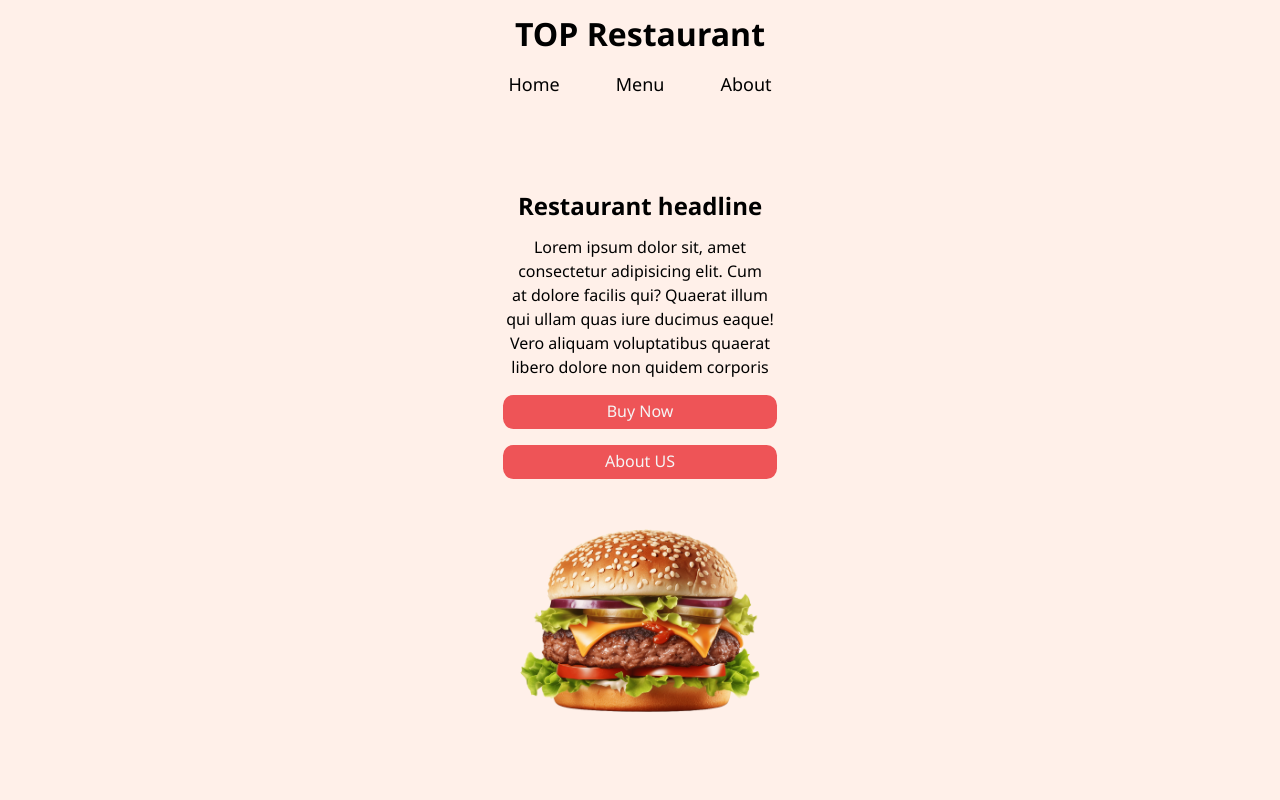
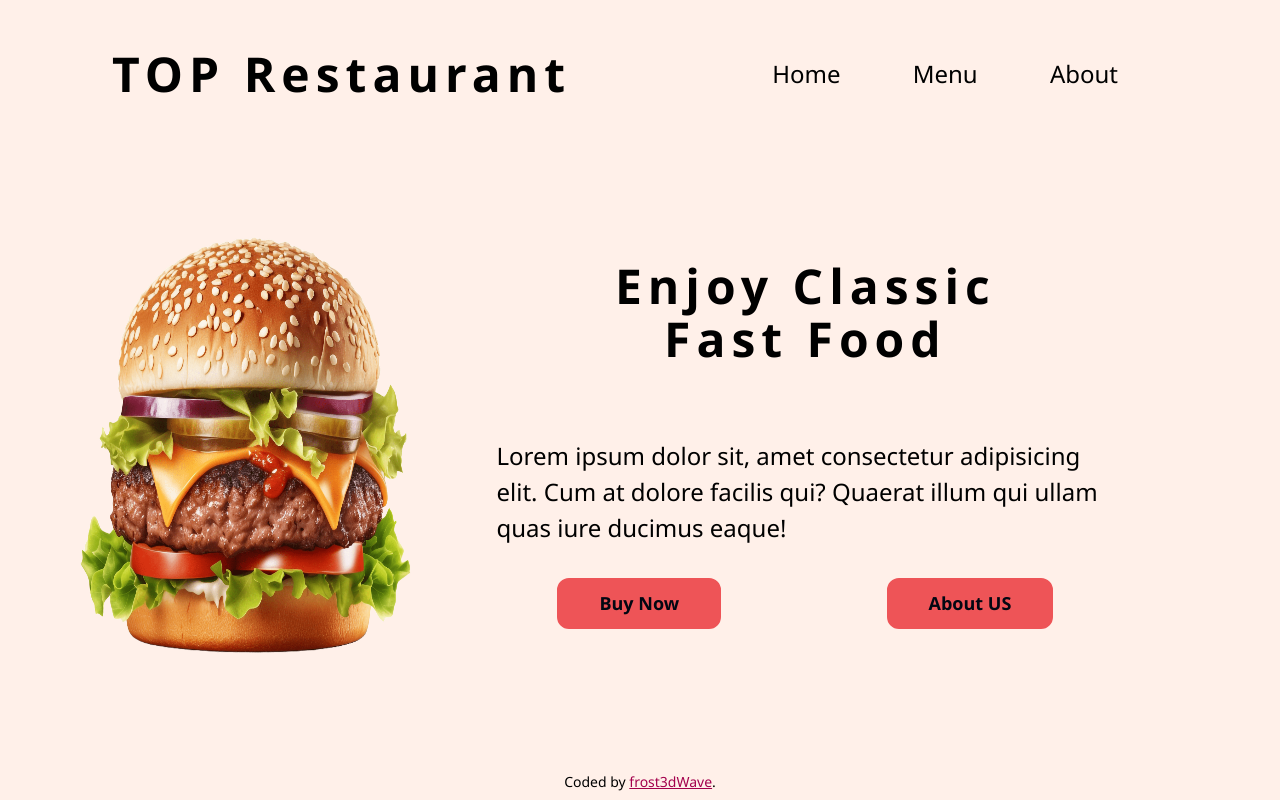
Before and after one commit to frost3dWave/Restaurant-Page, a website built with webpack: page src/template.html in a window 1280 px wide. Shown: the top 800 px of the page. Built offline with nearby package versions, Linux system fonts and the light colour scheme.

Commit message:
Finished homepage
- updated the text content & added buttons to a seperate div for ease of styling
- Refactored entire CSS file for better readability & reduced complexity

  -- Simplified styles for easier maintenance
  -- Removed unnecessary rules & redundant code
  -- Improved organization for better clarity

```diff
--- a/src/scripts/homepage.js
+++ b/src/scripts/homepage.js
@@ -9,11 +9,14 @@ export function homePage(){
 
     const topHeading = document.createElement("h2");
     topHeading.classList.add("restaurant-title");
-    topHeading.textContent = "Restaurant headline";
+    topHeading.textContent = "Enjoy Classic Fast Food";
 
     const pageDescription = document.createElement("p");
     pageDescription.classList.add("restaurant-desc");
-    pageDescription.textContent = "Lorem ipsum dolor sit, amet consectetur adipisicing elit. Cum at dolore facilis qui? Quaerat illum qui ullam quas iure ducimus eaque! Vero aliquam voluptatibus quaerat libero dolore non quidem corporis";
+    pageDescription.textContent = "Lorem ipsum dolor sit, amet consectetur adipisicing elit. Cum at dolore facilis qui? Quaerat illum qui ullam quas iure ducimus eaque!";
+
+    const buttonContainer = document.createElement("div");
+    buttonContainer.classList.add("button-container");
 
     const buyBtn = document.createElement("button");
     buyBtn.textContent = "Buy Now";
@@ -21,14 +24,16 @@ export function homePage(){
     const aboutBtn = document.createElement("button");
     aboutBtn.textContent = "About US";
 
+    buttonContainer.appendChild(buyBtn);
+    buttonContainer.appendChild(aboutBtn);
+
     newSection.appendChild(topHeading);
     newSection.appendChild(pageDescription);
-    newSection.appendChild(buyBtn);
-    newSection.appendChild(aboutBtn);
+    newSection.appendChild(buttonContainer);
 
     const homePageImage = document.createElement("img");
     homePageImage.src = burgerImage;
 
+    divContent.appendChild(homePageImage);
     divContent.appendChild(newSection);
-    divContent.appendChild(homePageImage);
 };
--- a/src/styles/homepage.css
+++ b/src/styles/homepage.css
@@ -1,77 +1,140 @@
+ :root {
+    --clr-bg: rgba(255, 240, 233, 255);
+    --clr-primary: rgba(238, 84, 87, 255);
+}
+
 body {
-    place-items: center;
+    background-color: var(--clr-bg);
+    font-family: 'Segoe UI', Tahoma, Geneva, Verdana, sans-serif;
     text-align: center;
-    font-family: 'Segoe UI', Tahoma, Geneva, Verdana, sans-serif;
-    background-color:rgba(255, 240, 233, 255);
+    margin-inline: 5rem;
+    margin-bottom: 2rem;
 }
 
 header {
+    display: flex;
+    justify-content: space-between;
+    align-items: center;
+
+    margin-top: 2rem;
+    padding-inline: 2rem;
 
     h1 {
+        font-size: clamp(2rem, 1.6522rem + 1.7391vw, 3rem);
+        letter-spacing: 0.125em;
         margin-block: 1rem;
-        margin-inline: auto;
     }
 
     .navigation_bar {
-        display: flex;
-        gap: 1.5rem;
-        align-items: center;
-        justify-content: center;
+        padding: 1rem;
 
         button{
+            font-size: 1.5rem;
             cursor: pointer;
+            position: relative;
+            margin-inline: 1rem;
+            padding-inline: 1.125rem;
+            padding-block: 0.75rem;
+            width: max-content;
             background: none;
-            padding-inline: 1rem;
-            padding-block: 0.5rem;
             border: none;
-            border-radius: 0.5rem;
-            font-family: inherit;
-            font-size: 1.125rem;
+        }
+
+        button::after {
+            content: "";
+            position: absolute;
+            left: 0;
+            bottom: 0;
+            height: 5px;
+            width: 100%;
+            background-color: var(--clr-primary);
+
+            transform: scaleX(0);
+            transform-origin: left;
+            transition: transform 300ms ease;
+        }
+
+        button:hover::after{
+            transform: scaleX(1);
         }
     }
 }
 
 main {
-    min-height: 100dvh;
+    min-height: 65dvh;
 
     .wrapper {
+        display: grid;
+        grid-template-columns: repeat(2, auto);
+        margin-block: 7.5rem;
+
+        .restaurant-Info {
             display: flex;
             flex-direction: column;
             align-items: center;
             justify-content: center;
-        margin-top: 4rem;
-
-        .restaurant-Info {
-            /* border: 1px solid red; */
-            padding: 1.125rem;
+            padding-inline: 4rem;
 
             .restaurant-title {
-                margin: 0.5rem;
+                font-size: 3rem;
+                letter-spacing: 0.125em;
+                margin-top: 0;
+                margin-bottom: 2.5rem;
             }
 
             .restaurant-desc {
-                max-width: 30ch;
-                margin-block: 1rem;
-                margin-inline: auto;
-                font-size: 1rem;
+                font-size: 1.5rem;
+                max-width: 45ch;
+                text-align: start;
+                text-wrap: stable;
+                margin-block: 2rem;
             }
 
+            .button-container {
+                display: flex;
+                width: 100%;
                 button {
+                    cursor: pointer;
                     display: block;
+                    width: max-content;
+                    font-size: 1.125rem;
+                    padding-inline: 2.5rem;
+                    padding-block: 0.875rem;
                     margin-inline: auto;
-                margin-block: 1rem;
-                padding: 0.5rem;
-                width: 100%;
-                border: none;
-                border-radius: 0.65rem;
-                color: whitesmoke;
-                background-color: rgba(238,84,87,255);
+                    border: 2px solid var(--clr-primary);
+                    border-radius: 0.75rem;
+                    background-color: var(--clr-primary);
+                    color: oklch(13% 0.028 261.692);
+                    font-weight: 600;
+                }
+
+                button:hover {
+                    background-color: whitesmoke;
+                    transition: all 0.3s ease;
+                }
+            }
         }
     }
 
     img {
-            margin: 1rem;
-            width: 15rem;
+        width: 28rem;
+        height: 26rem;
+        margin-inline: auto;
     }
 }
+
+.attribution {
+    font-size: 0.875rem;
+    a {
+        color: oklch(45.9% 0.187 3.815);
     }
+
+    a:hover,
+    a:focus {
+        color: oklch(43.2% 0.232 292.759);
+    }
+
+    a:visited {
+        color: oklch(44.8% 0.119 151.328);
+    }
+}
```
Lines whose indentation alone changed are shown as unchanged.
